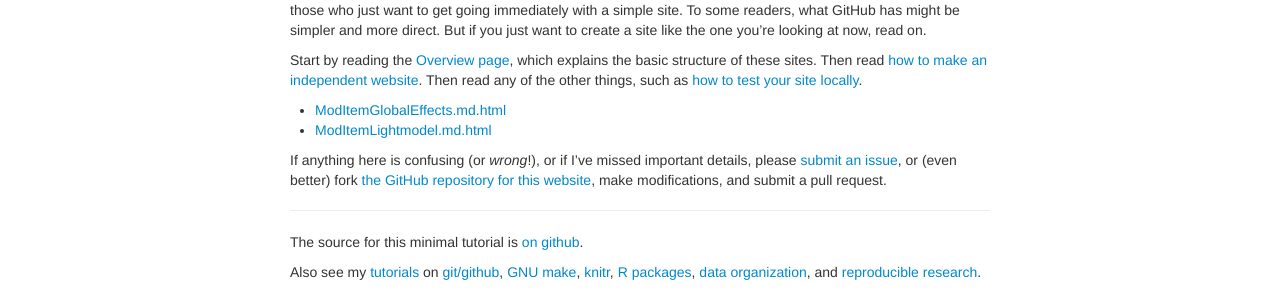
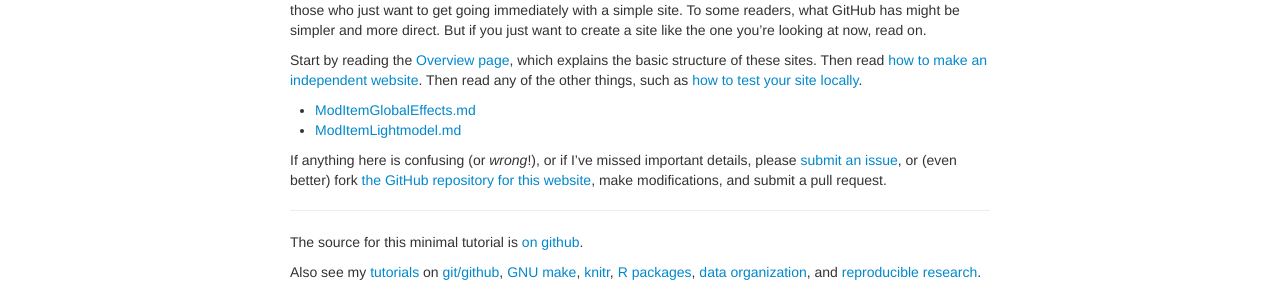
Before and after one commit to CupcakeMagic/project_docs, a Jekyll site: the page built from index.md, in a window 1280 px wide. Shown: the part 434-728 px from the top of the page. Built offline with Jekyll 4.4.1, drawn with Linux system fonts in a browser that asks for light colours.

Commit message:
index file change

```diff
--- a/index.md
+++ b/index.md
@@ -45,8 +45,8 @@ explains the basic structure of these sites. Then read
 read any of the other things, such as
 [how to test your site locally](pages/local_test.html).
 
-- [ModItemGlobalEffects.md.html](ModItemGlobalEffects.md.html)
-- [ModItemLightmodel.md.html](ModItemLightmodel.md.html)
+- [ModItemGlobalEffects.md](ModItemGlobalEffects.md)
+- [ModItemLightmodel.md](ModItemLightmodel.md)
 
 If anything here is confusing (or _wrong_!), or if I've missed
 important details, please
```
